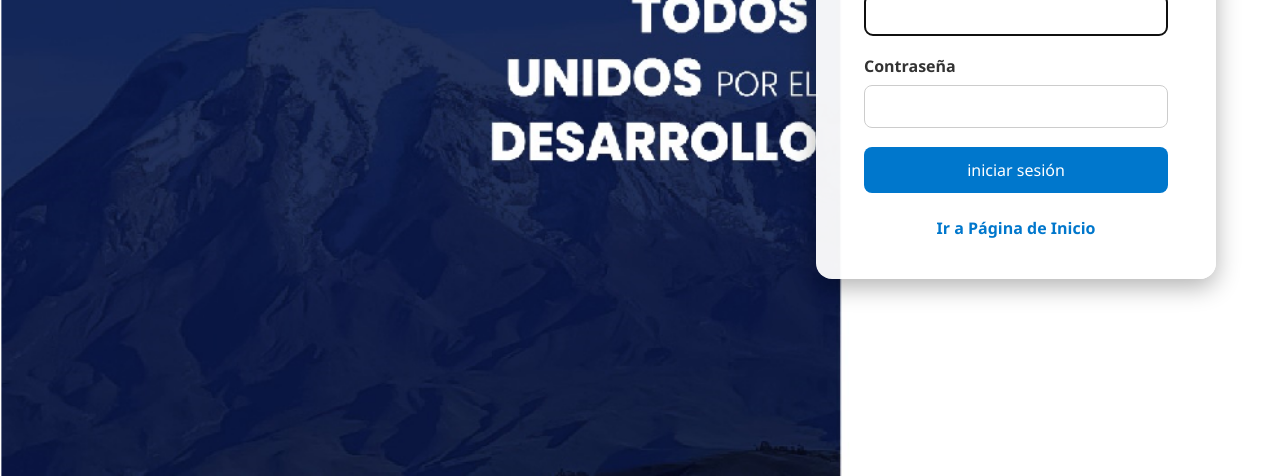
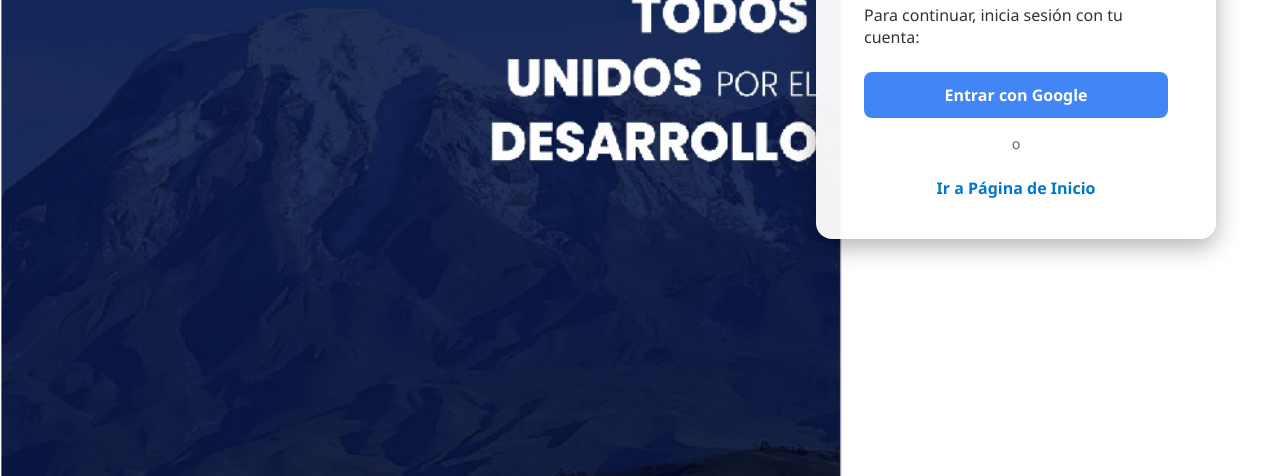
Before and after one commit to Samuel-Yambay/Prefectura, an Astro site: page /signin in a window 1280 px wide. Shown: the part 324-800 px from the top of the page. Built offline with nearby package versions, Linux system fonts and the light colour scheme; Astro itself is replaced by a stand-in of ours.

Commit message:
feat(auth): GET /api/auth/signin + callback y botón en signin.astro

```diff
--- a/src/pages/signin.astro
+++ b/src/pages/signin.astro
@@ -1,15 +1,27 @@
 ---
+/**
+ * Página de inicio de sesión (OAuth con Google).
+ * - Si ya hay tokens de Supabase en cookies, redirige a `next` o a `/`.
+ * - Botón enlaza a /api/auth/signin?provider=google (GET).
+ */
 export const prerender = false;
 
 const { cookies, redirect, url } = Astro;
 
+// Lee cookies de Supabase (si ya estás logueado)
 const accessToken  = cookies.get("sb-access-token");
 const refreshToken = cookies.get("sb-refresh-token");
+
+// Soporta ?next=/ruta para volver después del login
 const next = new URL(url).searchParams.get("next") || "/";
 
+// Si ya hay sesión, redirige
 if (accessToken?.value && refreshToken?.value) {
   return redirect(next);
 }
+
+// Construye la URL del botón de login (si quieres, podrías agregar &next=...)
+const signinUrl = `/api/auth/signin?provider=google`;
 ---
 
 <!DOCTYPE html>
@@ -45,16 +57,29 @@ if (accessToken?.value && refreshToken?.value) {
       p { margin-bottom: 1.5rem; color: #333; }
       a { color: #0077cc; text-decoration: none; }
       a:hover { text-decoration: underline; }
-      label { display: block; margin-bottom: 0.5rem; font-weight: bold; color: #333; }
-      input {
-        width: 100%; padding: 0.6rem; margin-bottom: 1.2rem; border-radius: 8px;
-        border: 1px solid #ccc; font-size: 1rem;
+
+      .btn-google {
+        display: block;
+        width: 100%;
+        text-align: center;
+        padding: 0.75rem;
+        border-radius: 8px;
+        background: #4285F4; /* azul Google */
+        color: #fff;
+        font-weight: 600;
+        text-decoration: none;
+        margin-top: 0.5rem;
+        transition: opacity .2s ease;
       }
-      button {
-        width: 100%; padding: 0.75rem; background-color: #0077cc; color: white;
-        border: none; border-radius: 8px; font-size: 1rem; cursor: pointer; transition: background .3s ease;
+      .btn-google:hover { opacity: .9; }
+
+      .divider {
+        margin: 1rem 0 0.5rem;
+        font-size: .9rem;
+        color: #666;
+        text-align: center;
       }
-      button:hover { background-color: #005fa3; }
+
       .link-inicio { margin-top: 1rem; text-align: center; }
       .link-inicio a {
         color: #0077cc; text-decoration: none; font-weight: bold; display: inline-block;
@@ -65,24 +90,19 @@ if (accessToken?.value && refreshToken?.value) {
   </head>
   <body>
     <div class="form-container">
-      <!-- Aquí estaba el problema -->
       <h1>Inicio de Sesión</h1>
+      <p>Para continuar, inicia sesión con tu cuenta:</p>
 
-      <form action="/api/auth/signin" method="post">
-        <input type="hidden" name="next" value={next} />
+      <!-- BOTÓN: Login con Google (GET a /api/auth/signin) -->
+      <a href={signinUrl} class="btn-google" aria-label="Entrar con Google">
+        Entrar con Google
+      </a>
 
-        <label for="email">Correo Electrónico</label>
-        <input type="email" name="email" id="email" required autocomplete="email" autofocus />
+      <p class="divider">o</p>
 
-        <label for="password">Contraseña</label>
-        <input type="password" name="password" id="password" required autocomplete="current-password" />
-
-        <button type="submit">iniciar sesión</button>
-
-        <div class="link-inicio">
-          <a href="/">Ir a Página de Inicio</a>
-        </div>
-      </form>
+      <div class="link-inicio">
+        <a href="/">Ir a Página de Inicio</a>
+      </div>
     </div>
   </body>
 </html>
```
Also changed, not shown: src/pages/api/auth/callback.ts (added, +7 -0 lines), src/pages/api/auth/signin.ts (+14 -16 lines).
